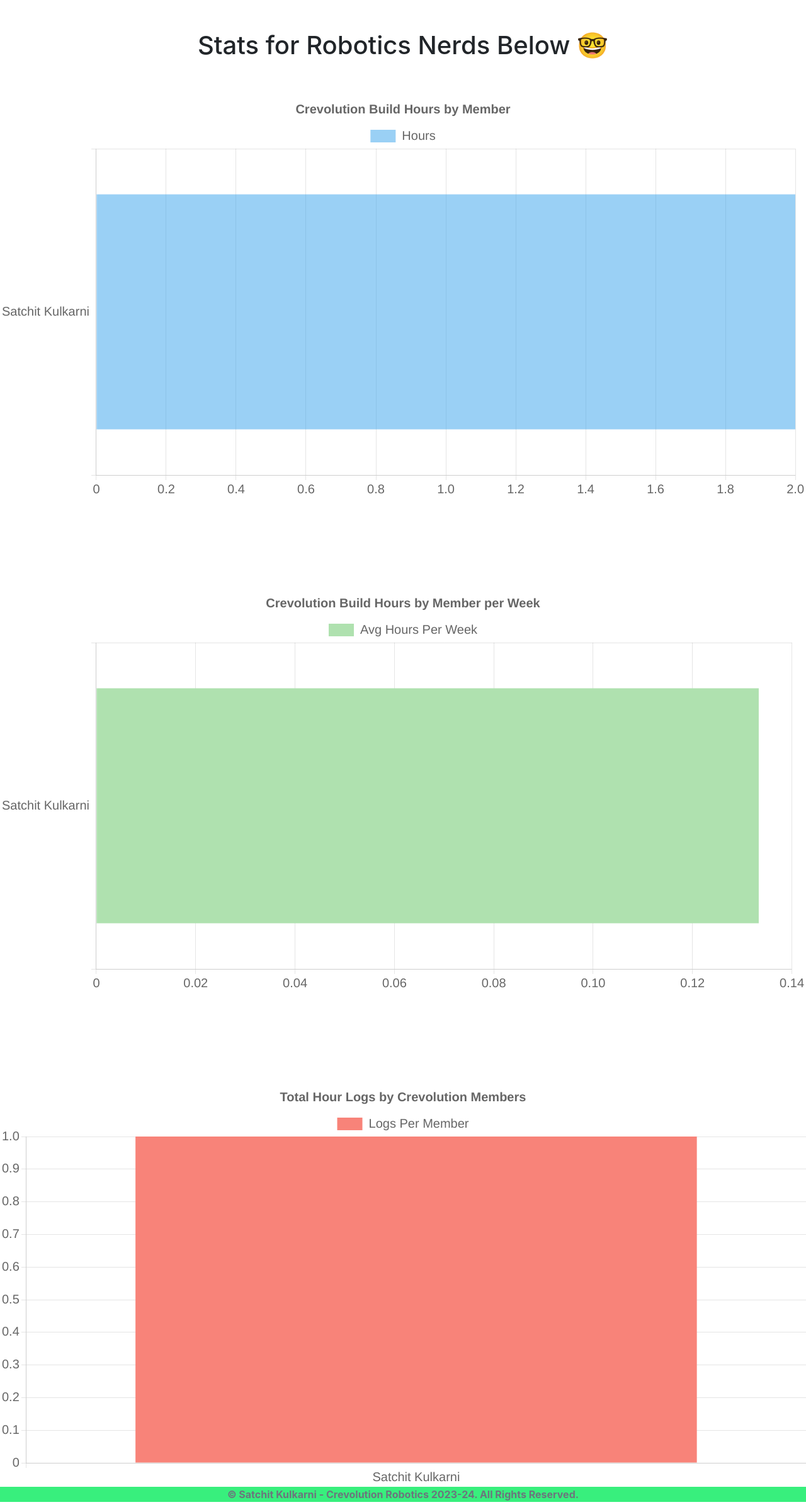
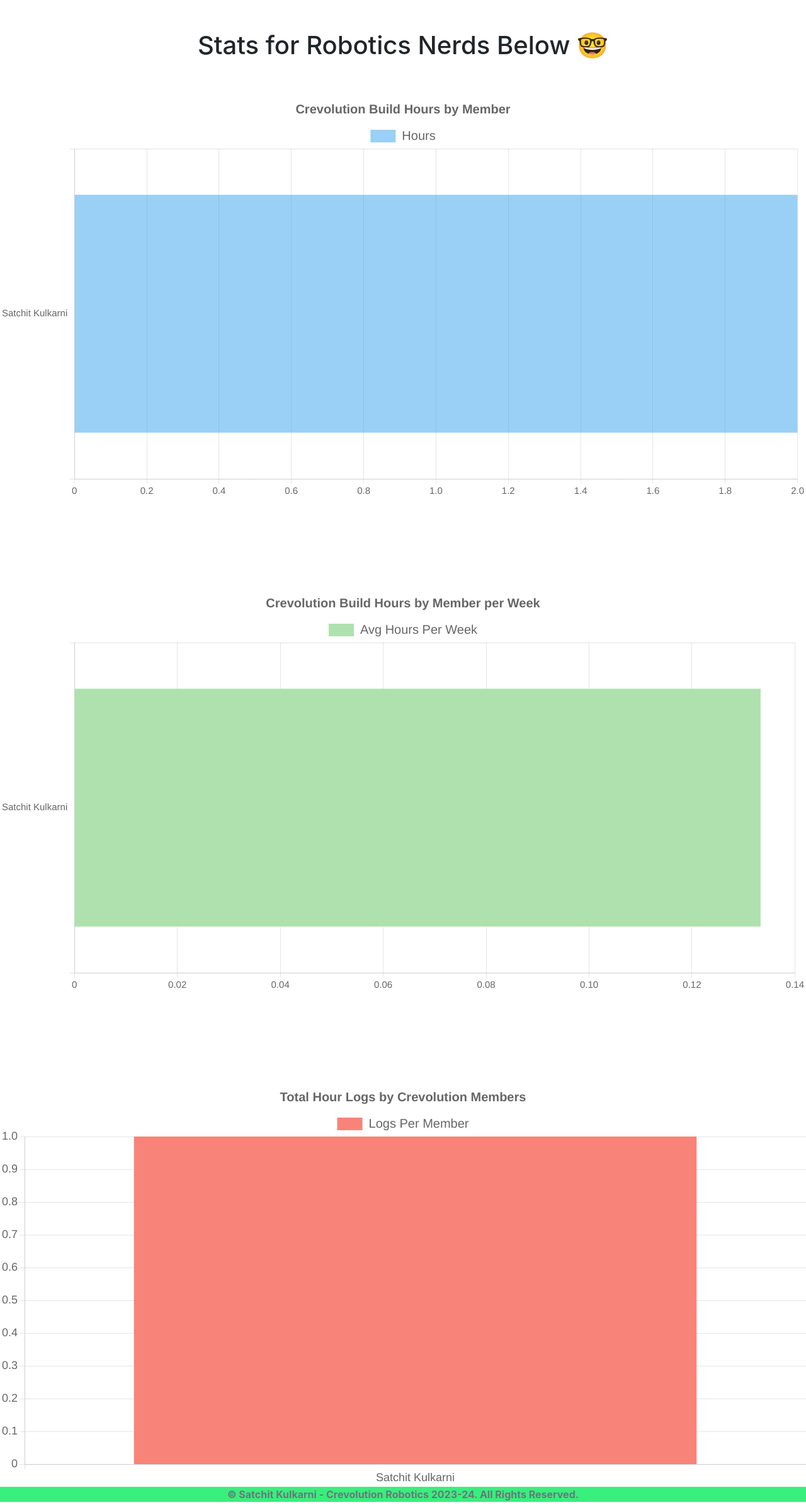
Before and after one commit to SatchitK/CrevBuildHours, a Flask app: page /insights in a window 1280 px wide. Shown: the part 56-2456 px from the top of the page at 63% size. Run offline with Flask 3, Linux system fonts and the light colour scheme; data comes from the database, SQL or seed files in the repository; some libraries are stand-ins or nearby versions.

Commit message:
resized elements for graphs

```diff
--- a/website/templates/insights.html
+++ b/website/templates/insights.html
@@ -22,7 +22,7 @@
                 indexAxis: 'y',
                 responsive: true,
                 scale: {
-                    font: { size: 20}
+                    font: { size: 15}
                 },
                 plugins: {
                     legend: {
@@ -66,7 +66,7 @@
                 indexAxis: 'y',
                 responsive: true,
                 scale: {
-                    font: { size: 20}
+                    font: { size: 15}
                 },
                 plugins: {
                     legend: {
@@ -112,7 +112,7 @@
                 indexAxis: 'x',
                 responsive: true,
                 scale: {
-                    font: { size: 20}
+                    font: { size: 18}
                 },
                 plugins: {
                     legend: {
```
